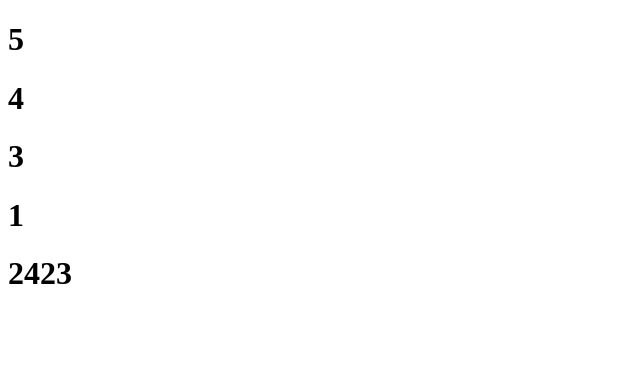
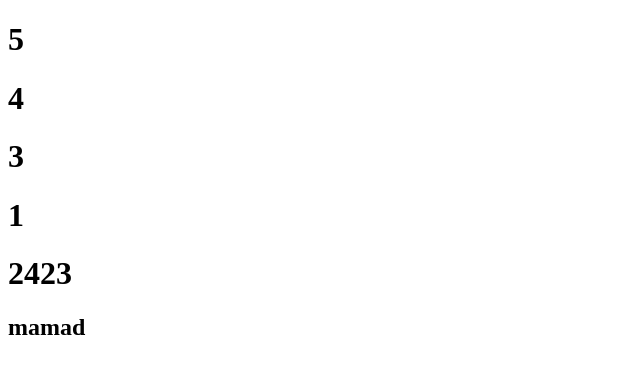
Before and after one commit to cmobinn/gitwork, a plain HTML site: page index.html in a window 1280 px wide. Shown: the whole page, without its empty margins (0-640 px from the left). Drawn offline with Linux system fonts and the light colour scheme.

Commit message:
dev branch

```diff
--- a/index.html
+++ b/index.html
@@ -14,5 +14,8 @@
         <h1>1</h1>
         <h1>2423</h1>
     </header>
+    <section>
+        <h1>mamad</h1>
+    </section>
 </body>
 </html>
```
